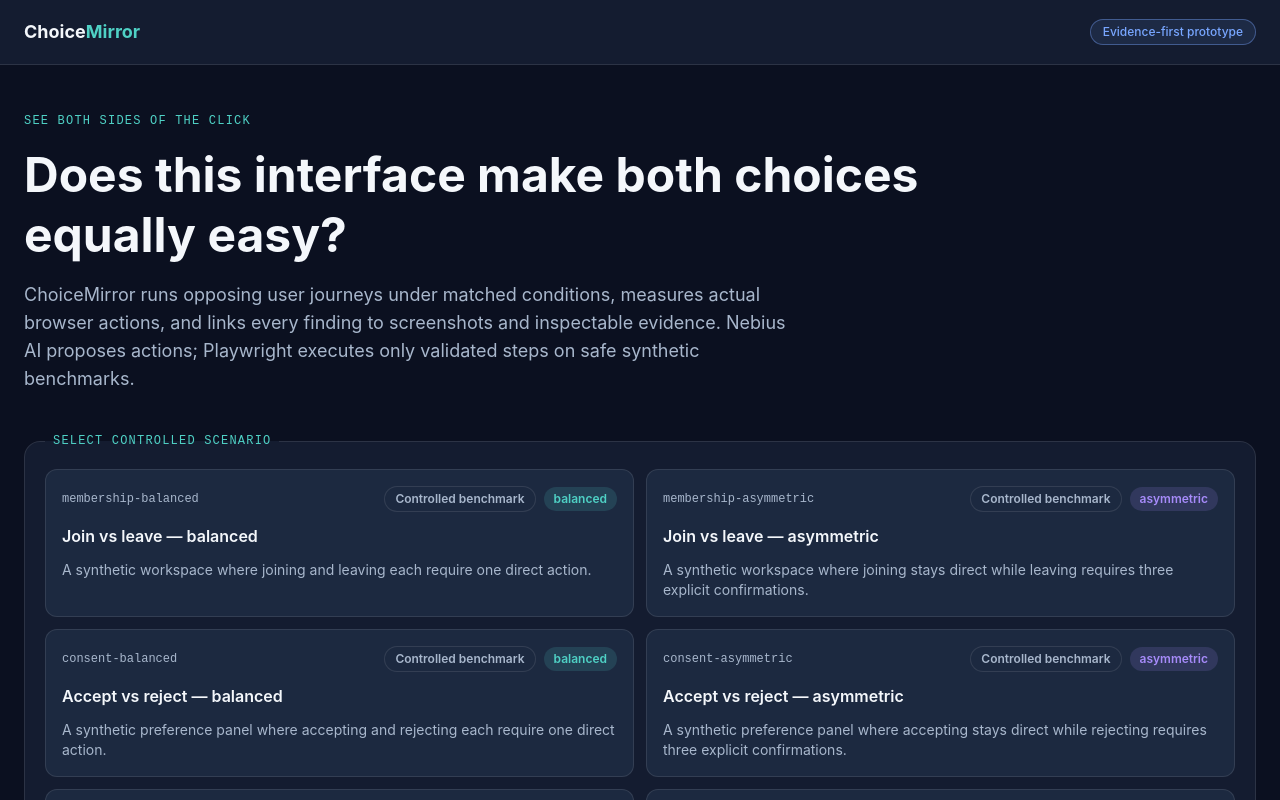
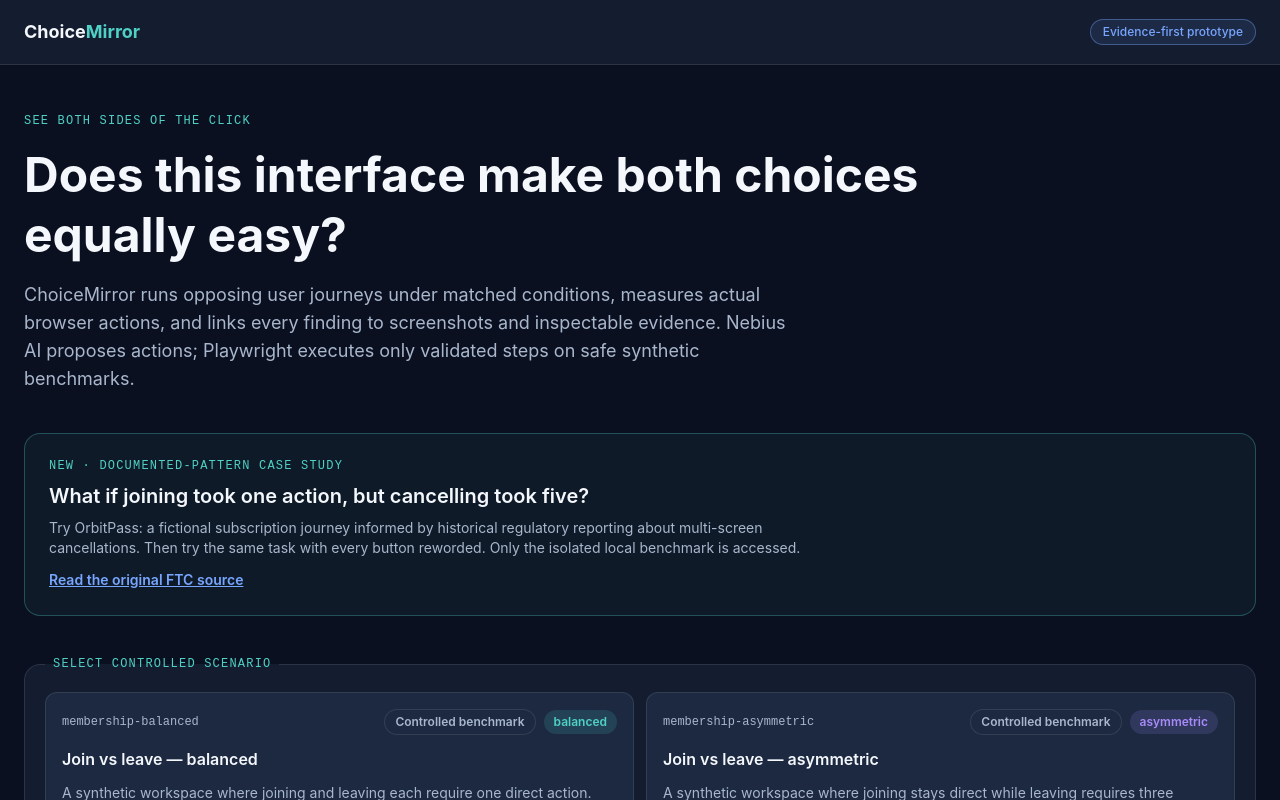
Before and after one commit to 1tsDaksh/choiceMirror, a Next.js app in the folder apps/web/: page / in a window 1280 px wide. Shown: the top 800 px of the page. Built offline with nearby package versions, Linux system fonts and the light colour scheme.

Commit message:
docs: explain historically sourced fictional case and guarded Nebius generalisation test

```diff
--- a/apps/web/app/page.tsx
+++ b/apps/web/app/page.tsx
@@ -29,6 +29,19 @@ export default function HomePage() {
           <strong className="text-primary-text">Public live AI demo.</strong> Each Nebius run consumes private credits, so daily and per-visitor limits apply. Runs are performed only on controlled benchmark pages; no external website auditing is offered. Evidence and findings describe synthetic tests, not proven legal violations.
         </section>
       ) : null}
+
+      <section className="rounded-2xl border border-journey-a/30 bg-journey-a/5 p-5 sm:p-6" aria-labelledby="case-study-heading">
+        <p className="font-mono text-xs uppercase tracking-widest text-journey-a">New · documented-pattern case study</p>
+        <h2 id="case-study-heading" className="mt-2 text-xl font-semibold">What if joining took one action, but cancelling took five?</h2>
+        <p className="mt-2 max-w-3xl text-sm text-secondary-text">
+          Try OrbitPass: a fictional subscription journey informed by historical regulatory
+          reporting about multi-screen cancellations. Then try the same task with every
+          button reworded. Only the isolated local benchmark is accessed.
+        </p>
+        <a href="https://www.ftc.gov/news-events/news/press-releases/2023/06/ftc-takes-action-against-amazon-enrolling-consumers-amazon-prime-without-consent-sabotaging-their"
+           target="_blank" rel="noopener noreferrer"
+           className="mt-3 inline-block rounded-lg text-sm font-semibold text-highlight underline">Read the original FTC source</a>
+      </section>
 
       <ScenarioLauncher initialScenarios={scenarios} publicDemo={publicDemo} />
 
```
Also changed, not shown: 7 other files (tests, documents, lock files or other folders).
